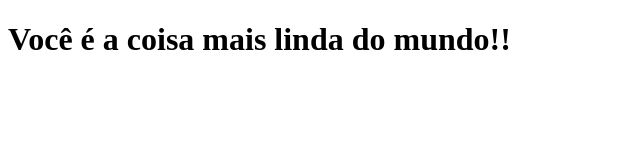
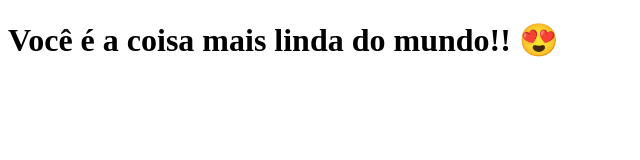
Before and after one commit to Gisleude/clone-tabnews, a Next.js app: page / in a window 1280 px wide. Shown: the top 160 px of the page, without its empty margins (0-640 px from the left). Built offline with nearby package versions, Linux system fonts and the light colour scheme.

Commit message:
modifica a frase da pagina inicial

```diff
--- a/pages/index.js
+++ b/pages/index.js
@@ -1,5 +1,5 @@
 function Home() {
-    return <h1>Você é a coisa mais linda do mundo!!</h1>;
+    return <h1>Você é a coisa mais linda do mundo!! 😍</h1>;
 }
 
 export default Home;
```
